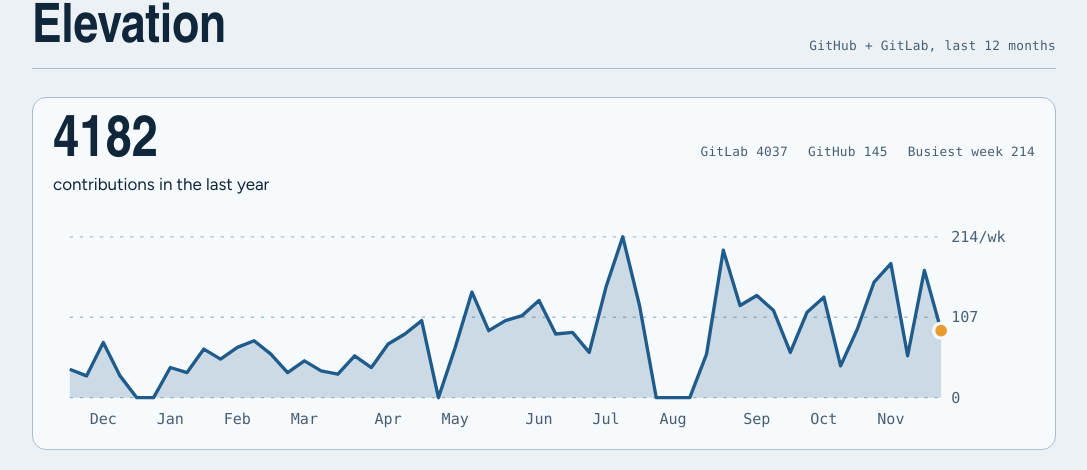
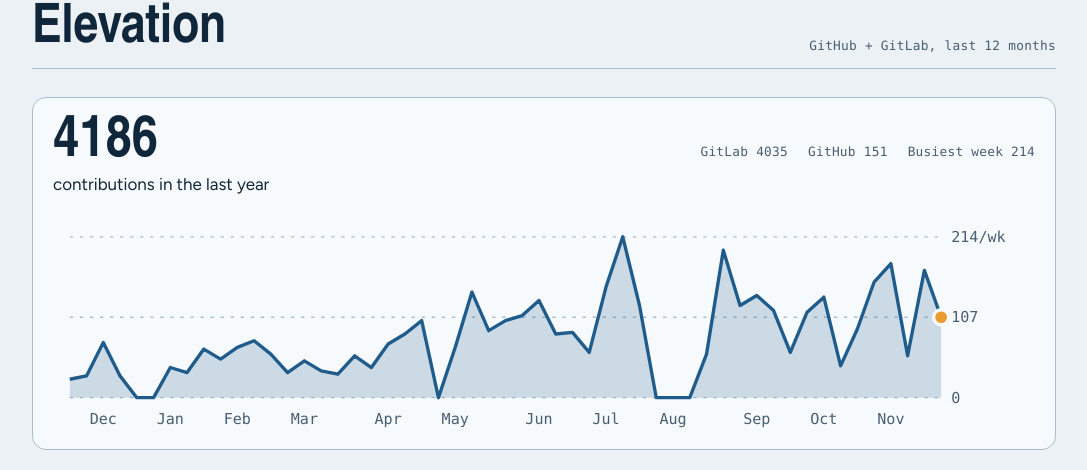
Before and after one commit to NickBourque/NickBourque.github.io, a Jekyll site: the page built from index.html, in a window 1280 px wide and 900 px high, scrolled down 1638 px. Shown: the part 145-615 px from the top of the window, without its empty margins (96-1183 px from the left). Built offline with Jekyll 4.4.1, drawn with Linux system fonts in a browser that asks for light colours; some web fonts are replaced.

Commit message:
chore: refresh contributions data

```diff
--- a/_data/contributions.json
+++ b/_data/contributions.json
@@ -1,9 +1,9 @@
 {
-  "generated": "2026-11-25",
+  "generated": "2026-11-26",
   "totals": {
-    "github": 145,
-    "gitlab": 4037,
-    "combined": 4182
+    "github": 151,
+    "gitlab": 4035,
+    "combined": 4186
   },
   "max": 214,
   "weeks": [
@@ -11,8 +11,8 @@
       "weekStart": "2025-11-23",
       "monthLabel": "",
       "gh": 0,
-      "gl": 39,
-      "total": 39,
+      "gl": 25,
+      "total": 25,
       "level": 1
     },
     {
@@ -426,10 +426,10 @@
     {
       "weekStart": "2026-11-22",
       "monthLabel": "",
-      "gh": 4,
-      "gl": 87,
-      "total": 91,
-      "level": 2
+      "gh": 10,
+      "gl": 99,
+      "total": 109,
+      "level": 3
     }
   ]
 }
```
